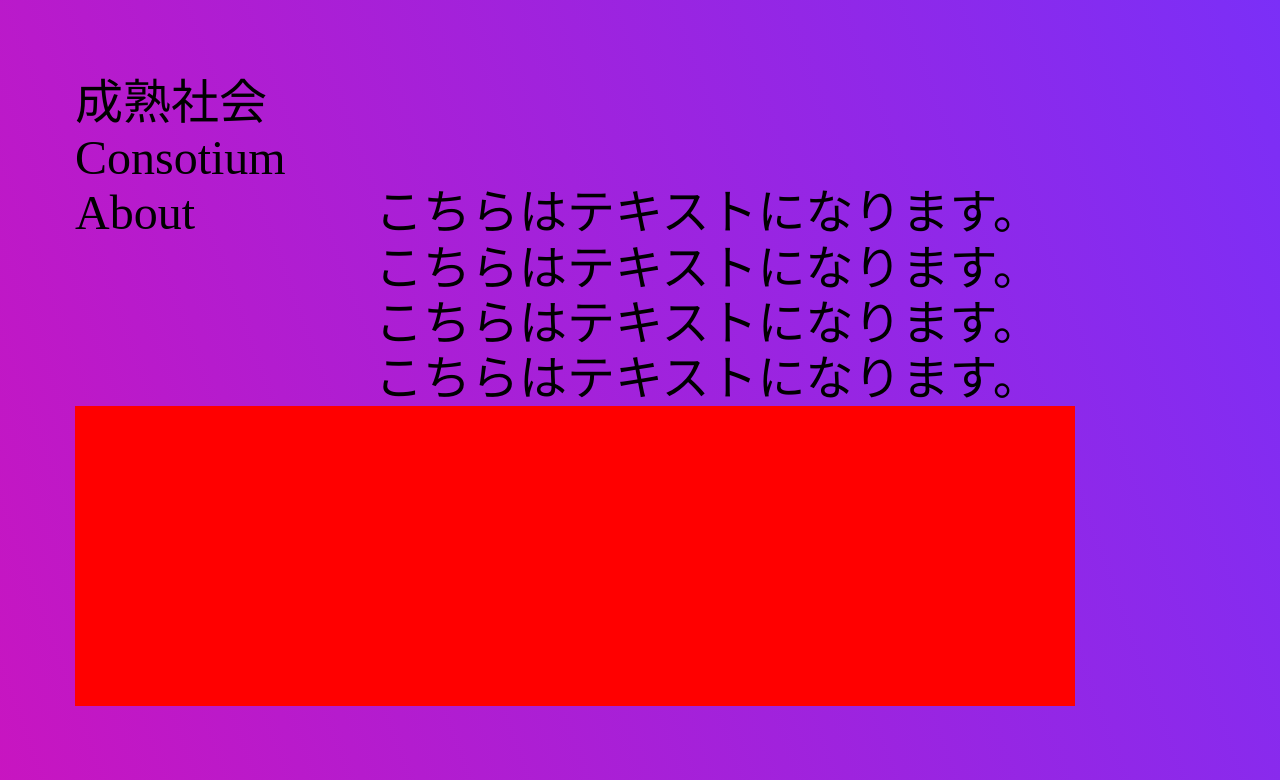
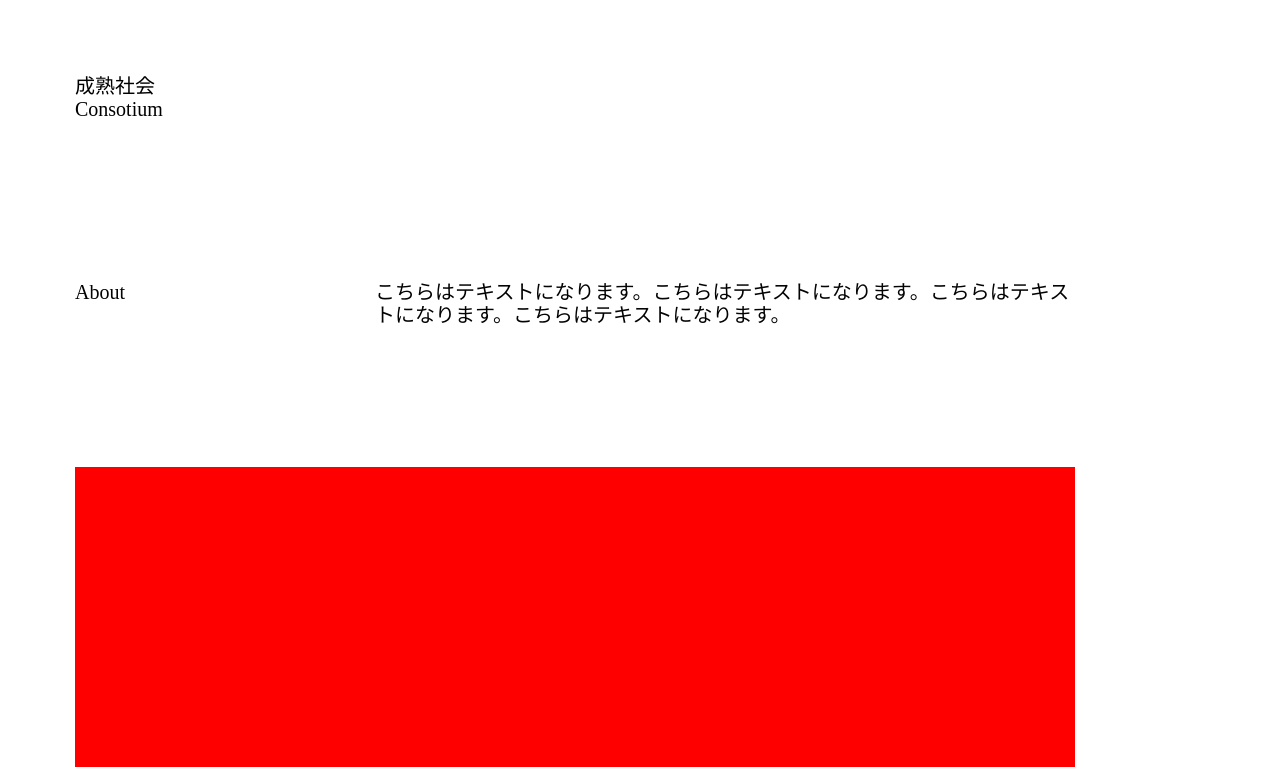
Before and after one commit to jp-knj/study_React, a React (Create React App) app in the folder 11_framermotion-website/: page / in a window 1280 px wide. Shown: the top 780 px of the page. Built offline with nearby package versions, Linux system fonts and the light colour scheme.

Commit message:
:tada: おやすみ
t

```diff
--- a/11_framermotion-website/src/Parallax/components/Hero.js
+++ b/11_framermotion-website/src/Parallax/components/Hero.js
@@ -31,8 +31,8 @@ export const Hero = () => {
   const { scrollY } = useViewportScroll();
   const [hasScrolled, setHasScrolled] = useState(false);
   const opacityRange = useTransform(scrollY, [15, 70], [1, 0]);
-  const yRange = useTransform(scrollY, [15, 100], [0, 15]);
-  const opacity = useSpring(opacityRange, { stiffness: 600, damping: 70 });
+  const yRange = useTransform(scrollY, [30, 100], [60, 100]);
+  const opacity = useSpring(opacityRange, { stiffness: 100, damping: 70 });
   const y = useSpring(yRange, { stiffness: 400, damping: 90 });
 
   scrollY.onChange(value => {
@@ -45,7 +45,9 @@ export const Hero = () => {
   return (
     <HeroSection>
       <Container>
-        <h1>成熟社会<br />Consotium</h1>
+        <h1
+          style={{ marginBottom: '100px' }}>
+          成熟社会<br />Consotium</h1>
         <TextContainer
           variants={introVariants}
           initial="initial"
@@ -69,7 +71,7 @@ export const Hero = () => {
 
 const HeroSection = styled(motion.section)`
   width: 100%;
-  height: 60vh;
+  height: 70vh;
   display: flex;
 `
 const Container = styled(motion.div)`
@@ -78,6 +80,7 @@ const Container = styled(motion.div)`
 
 const TextContainer = styled(motion.div)`
   display:flex;
+  margin-bottom: 200px;
 `
 
 const Title = styled(motion.div)`
--- a/11_framermotion-website/src/Parallax/styles.css
+++ b/11_framermotion-website/src/Parallax/styles.css
@@ -489,7 +489,6 @@ template {
 }
 
 body {
-  background: linear-gradient(250deg, #7b2ff7, #f107a3);
   background-repeat: no-repeat;
-  font-size: 3rem;
+  font-size: 20px;
 }
```
